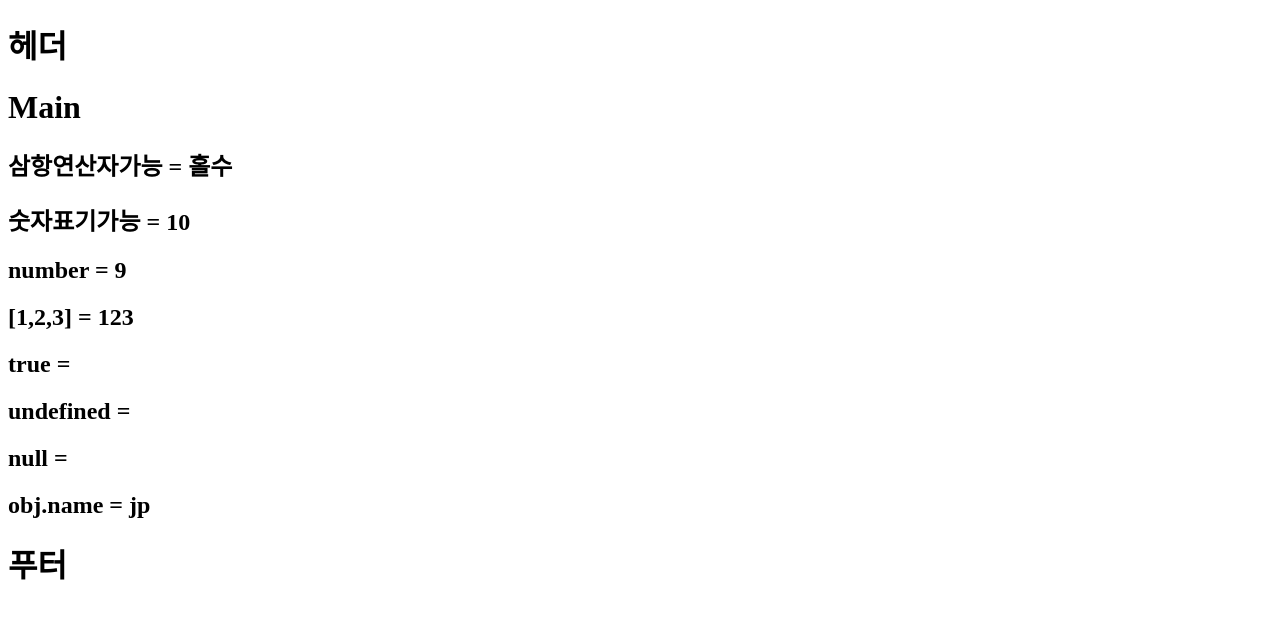
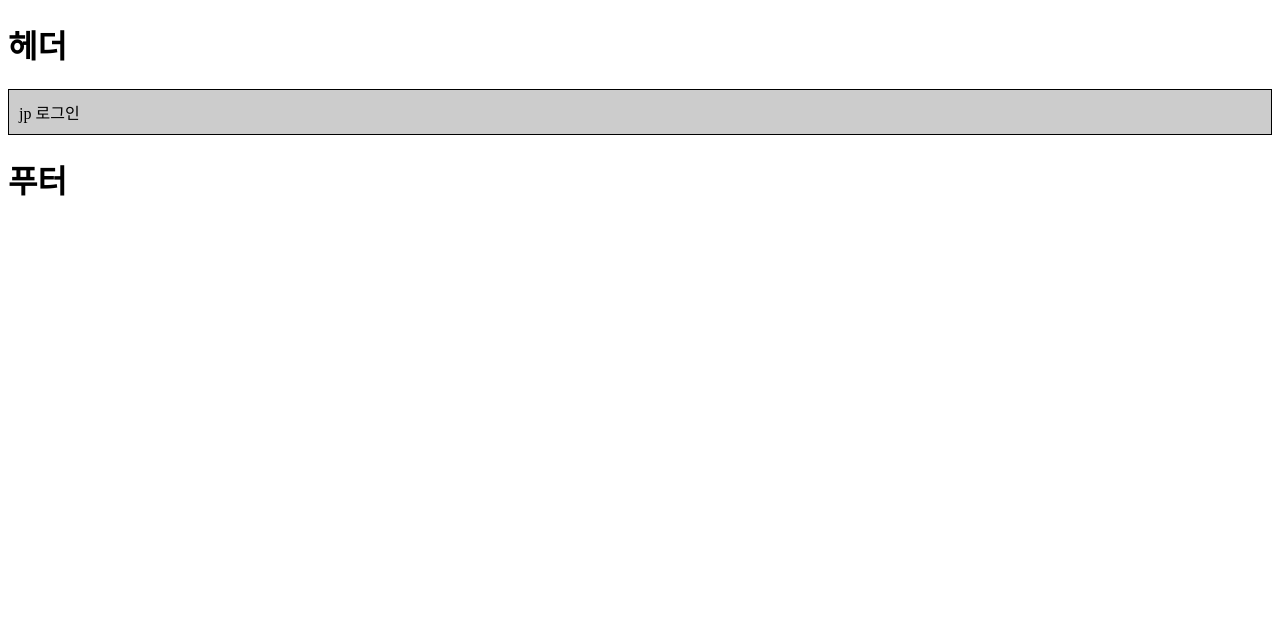
Before and after one commit to Pyoggit/ReactStudy, a React (Vite) app in the folder section04/: page / in a window 1280 px wide. Shown: the top 618 px of the page. Built offline with nearby package versions, Linux system fonts and the light colour scheme.

Commit message:
[CREATE] React css 적용 테스트

```diff
--- /dev/null
+++ b/section04/src/components/Main.css
@@ -0,0 +1,10 @@
+div.logout{
+    background-color: rgb(234, 34, 34);
+    border: 1px solid black;
+    padding: 10px;
+}
+div.login{
+    background-color: #ccc;
+    border: 1px solid black;
+    padding: 10px;
+}
--- a/section04/src/components/Main.jsx
+++ b/section04/src/components/Main.jsx
@@ -1,22 +1,15 @@
+import "./Main.css"
+
 function Main(){
 
     const number = 9;
-    const obj = {name: "jp", age: 27};
+    const obj = {name: "jp", age: 27, isLogin: false};
 
-    return(
-       <>
-       <h1>Main</h1>
-       <h2>삼항연산자가능 = {number % 2 === 0? "짝수":"홀수"}</h2>
-       <h2>숫자표기가능 = {10}</h2>
-       <h2>number = {number}</h2>
-       <h2>[1,2,3] = {[1,2,3]}</h2>
-       <h2>true = {true}</h2>
-       <h2>undefined = {undefined}</h2>
-       <h2>null = {null}</h2>
-       <h2>obj.name = {obj.name}</h2>
-
-       </>
-    );
-  }
+    if(obj.isLogin === true){
+        return(<div className="logout">{obj.name} 로그아웃</div>);
+    }else{
+        return(<div className="login">{obj.name} 로그인</div>);
+    }
+  };
 
   export default Main;
```
